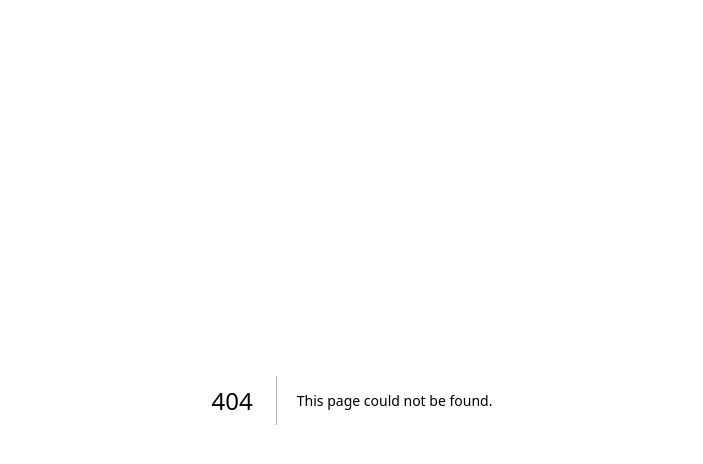
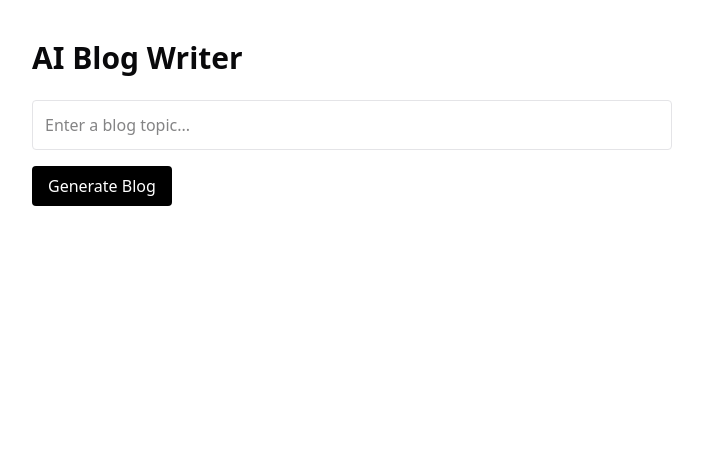
Before and after one commit to AliArefnia/Textora, a Next.js app: page /write2 in a window 1280 px wide. Before the commit this address had no page. Shown: the top 464 px of the page, without its empty margins (288-991 px from the left). Built offline with nearby package versions, Linux system fonts and the light colour scheme.

Commit message:
Create page.tsx

```diff
--- /dev/null
+++ b/src/app/write2/page.tsx
@@ -0,0 +1,54 @@
+"use client";
+
+import { useState } from "react";
+import axios from "axios";
+import ReactMarkdown from "react-markdown";
+
+export default function WritePage() {
+  const [topic, setTopic] = useState("");
+  const [loading, setLoading] = useState(false);
+  const [blog, setBlog] = useState("");
+
+  const generateBlog = async () => {
+    if (!topic) return;
+    setLoading(true);
+    setBlog("");
+
+    try {
+      const res = await axios.post("/api/generate", { topic });
+      setBlog(res.data.content);
+    } catch (err) {
+      console.error("Generation error:", err);
+      alert("Failed to generate blog.");
+    } finally {
+      setLoading(false);
+    }
+  };
+
+  return (
+    <main className="max-w-2xl mx-auto px-4 py-10">
+      <h1 className="text-3xl font-bold mb-6">AI Blog Writer</h1>
+
+      <input
+        className="w-full border p-3 rounded mb-4"
+        type="text"
+        placeholder="Enter a blog topic..."
+        value={topic}
+        onChange={(e) => setTopic(e.target.value)}
+      />
+
+      <button
+        onClick={generateBlog}
+        className="bg-black text-white px-4 py-2 rounded disabled:opacity-50"
+        disabled={loading}
+      >
+        {loading ? "Generating..." : "Generate Blog"}
+      </button>
+      {blog && (
+        <div className="prose prose-lg mt-6 max-w-none">
+          <ReactMarkdown>{blog}</ReactMarkdown>
+        </div>
+      )}
+    </main>
+  );
+}
```
